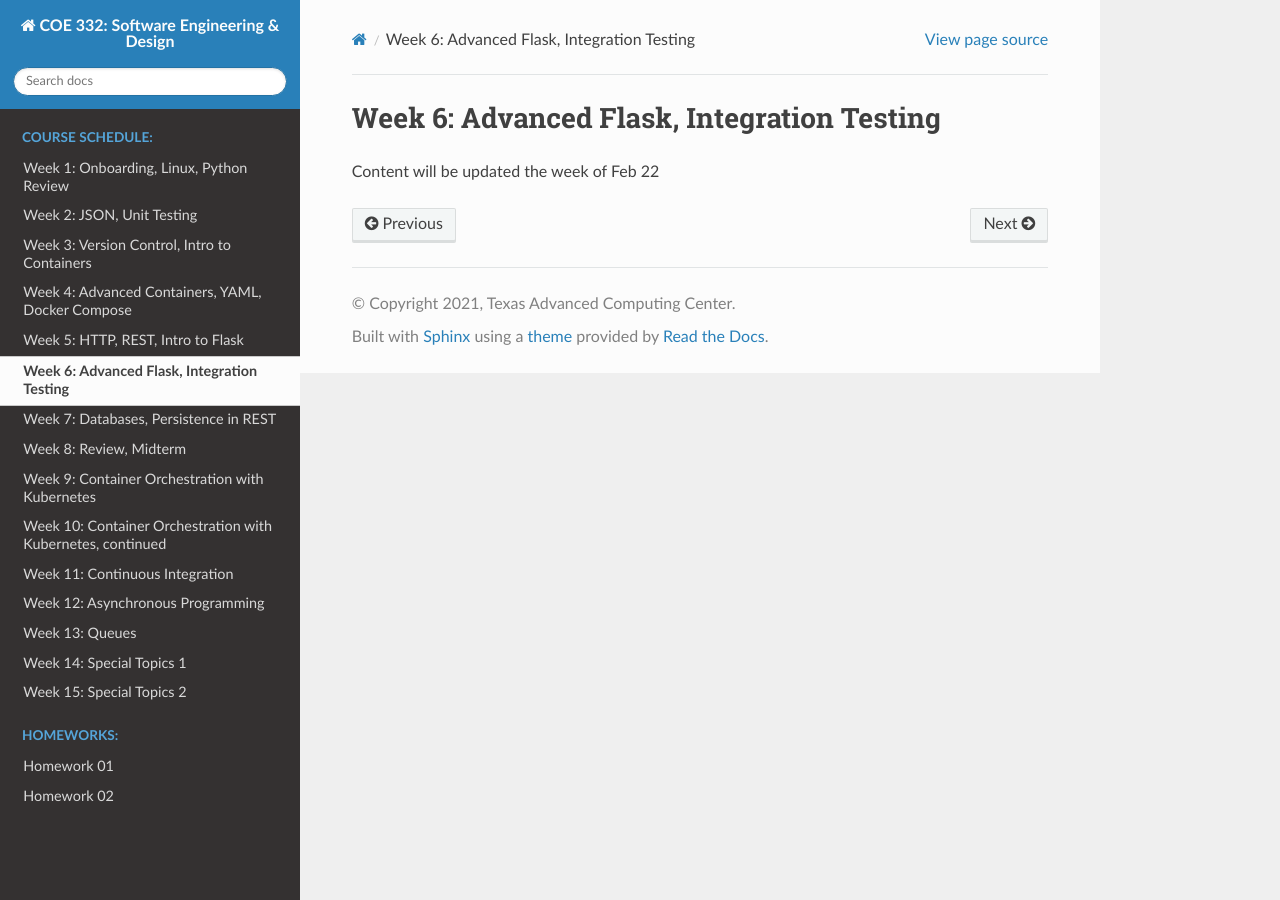
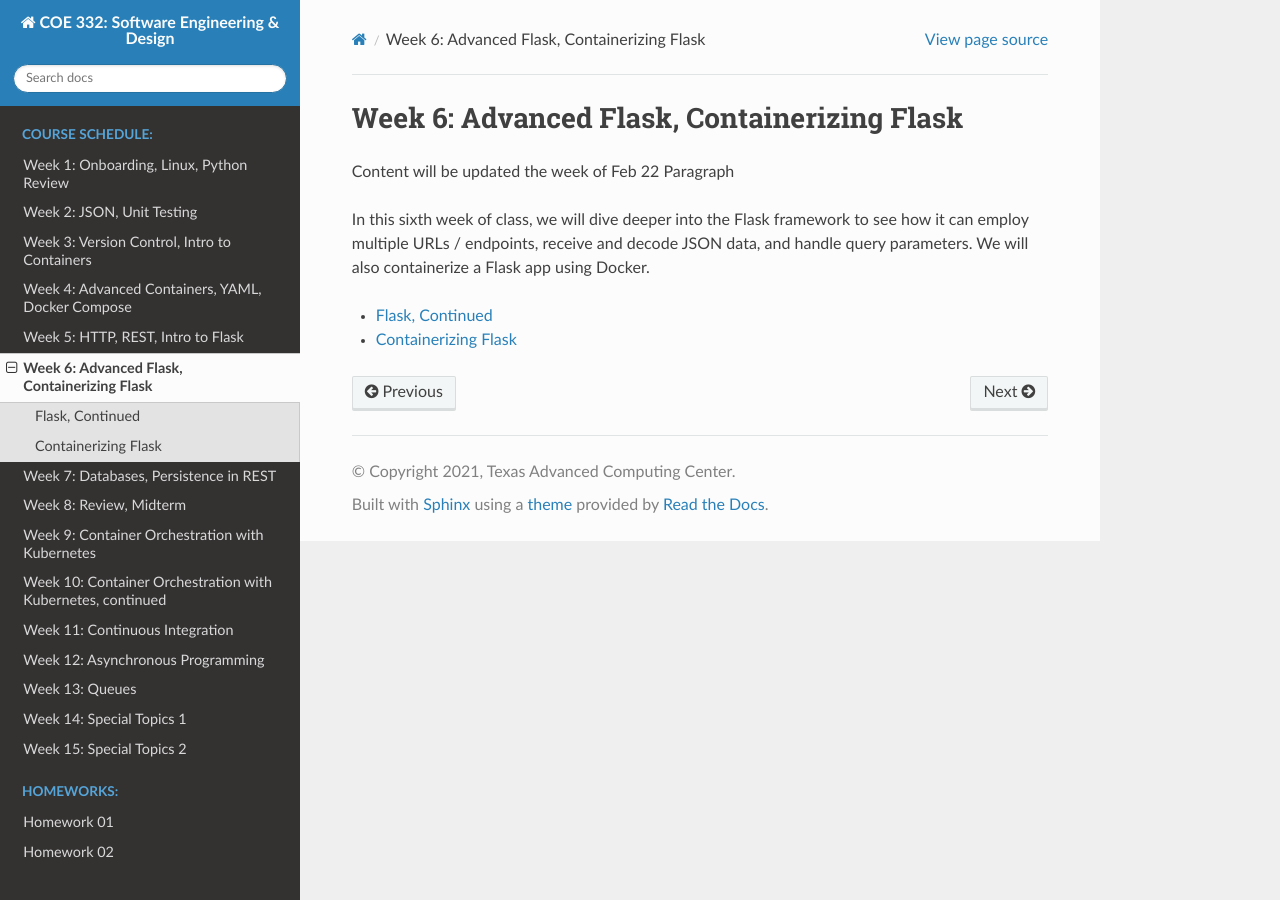
Before and after one commit to TACC/coe-332-sp21, a Sphinx documentation site: the page built from docs/week06/overview.rst, in a window 1280 px wide. Built offline with Sphinx 7.4.7 and the Read the Docs theme 2.0.0, drawn with Linux system fonts in a browser that asks for light colours.

Commit message:
reorganizing flask content

```diff
--- a/docs/week05/overview.rst
+++ b/docs/week05/overview.rst
@@ -11,4 +11,3 @@ large, complex, python-based applications that are accessible through the web.
 
    intro_http_rest
    intro_flask
-   flask_continued
--- /dev/null
+++ b/docs/week06/containerizing_flask.rst
@@ -0,0 +1,4 @@
+Containerizing Flask
+====================
+
+Content will be updated by March 4.
--- a/docs/week06/overview.rst
+++ b/docs/week06/overview.rst
@@ -1,4 +1,16 @@
-Week 6: Advanced Flask, Integration Testing
-===========================================
+Week 6: Advanced Flask, Containerizing Flask
+============================================
 
 Content will be updated the week of Feb 22
+Paragraph
+
+In this sixth week of class, we will dive deeper into the Flask framework to
+see how it can employ multiple URLs / endpoints, receive and decode JSON data,
+and handle query parameters. We will also containerize a Flask app using Docker.
+
+
+.. toctree::
+   :maxdepth: 1
+
+   flask_continued
+   containerizing_flask
--- a/docs/week07/overview.rst
+++ b/docs/week07/overview.rst
@@ -1,4 +1,4 @@
 Week 7: Databases, Persistence in REST
 ======================================
 
-Content will be updated the week of Mar 1
+Content will be updated the week of Mar 8
```
Also changed, not shown: docs/week06/flask_continued.rst (renamed from docs/week05/flask_continued.rst).
